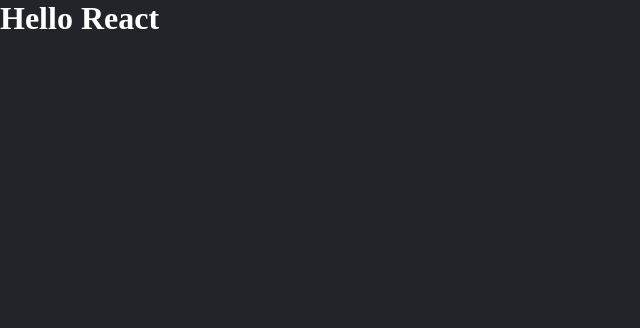
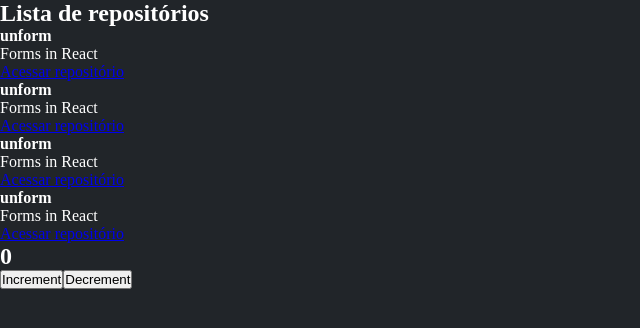
Before and after one commit to RodrigoJacomeli/01-ignite-git-explorer, a React app: page / in a window 1280 px wide. Shown: the top 328 px of the page, without its empty margins (0-640 px from the left). Built offline with nearby package versions, Linux system fonts and the light colour scheme.

Commit message:
Commit - Leassons 11 12 13 14 - Ignite - Initial developements with ReactJS + Concept Props + Concept State Components + Concept Imutabilidade

```diff
--- a/src/App.jsx
+++ b/src/App.jsx
@@ -1,6 +1,13 @@
-import './style/global.scss';
+import "./style/global.scss";
+
+import { RepositoryList } from "./components/RepositoryList";
+import { Counter } from "./components/Counter";
 
 export function App() {
-
-  return <h1>Hello React</h1>
+  return (
+    <>
+      <RepositoryList />
+      <Counter />
+    </>
+  );
 }
--- /dev/null
+++ b/src/components/Counter.jsx
@@ -0,0 +1,25 @@
+import { useState } from "react";
+
+export function Counter() {
+  const [counter, setCounter] = useState(0);
+
+  function handleIncrement() {
+    setCounter(counter + 1);
+  }
+
+  function handleDecrement() {
+    setCounter(counter - 1);
+  }
+
+  return (
+    <div>
+      <h2>{counter}</h2>
+      <button type="button" onClick={handleIncrement}>
+        Increment
+      </button>
+      <button type="button" onClick={handleDecrement}>
+        Decrement
+      </button>
+    </div>
+  );
+}
--- /dev/null
+++ b/src/components/RepositoryItem.jsx
@@ -0,0 +1,10 @@
+export function RepositoryItem(props) {
+  return (
+    <li>
+      <strong>{props.repository.name ?? 'Default'}</strong>
+      <p>{props.repository.description}</p>
+
+      <a href={props.repository.link}>Acessar repositório</a>
+    </li>
+  );
+}
--- /dev/null
+++ b/src/components/RepositoryList.jsx
@@ -0,0 +1,22 @@
+import { RepositoryItem } from "./RepositoryItem";
+
+const repository = {
+  name: "unform",
+  description: "Forms in React",
+  link: "https://github.com/unform/unform",
+};
+
+export function RepositoryList() {
+  return (
+    <section className="repository-list">
+      <h1>Lista de repositórios</h1>
+
+      <ul>
+        <RepositoryItem repository={repository} />
+        <RepositoryItem repository={repository} />
+        <RepositoryItem repository={repository} />
+        <RepositoryItem repository={repository} />
+      </ul>
+    </section>
+  );
+}
--- a/src/index.jsx
+++ b/src/index.jsx
@@ -1,5 +1,5 @@
-import { render } from 'react-dom';
+import { render } from "react-dom";
 
-import { App } from './App';
+import { App } from "./App";
 
-render(<App />, document.getElementById('root'));
+render(<App />, document.getElementById("root"));
--- a/src/style/global.scss
+++ b/src/style/global.scss
@@ -5,7 +5,7 @@
 }
 
 body {
-  font: Arial, Helvetica, sans-serif;
+  font: 16px, "Helvetica Neue", Arial, sans-serif;
   background: #212529;
   color: #fff;
 }
```
